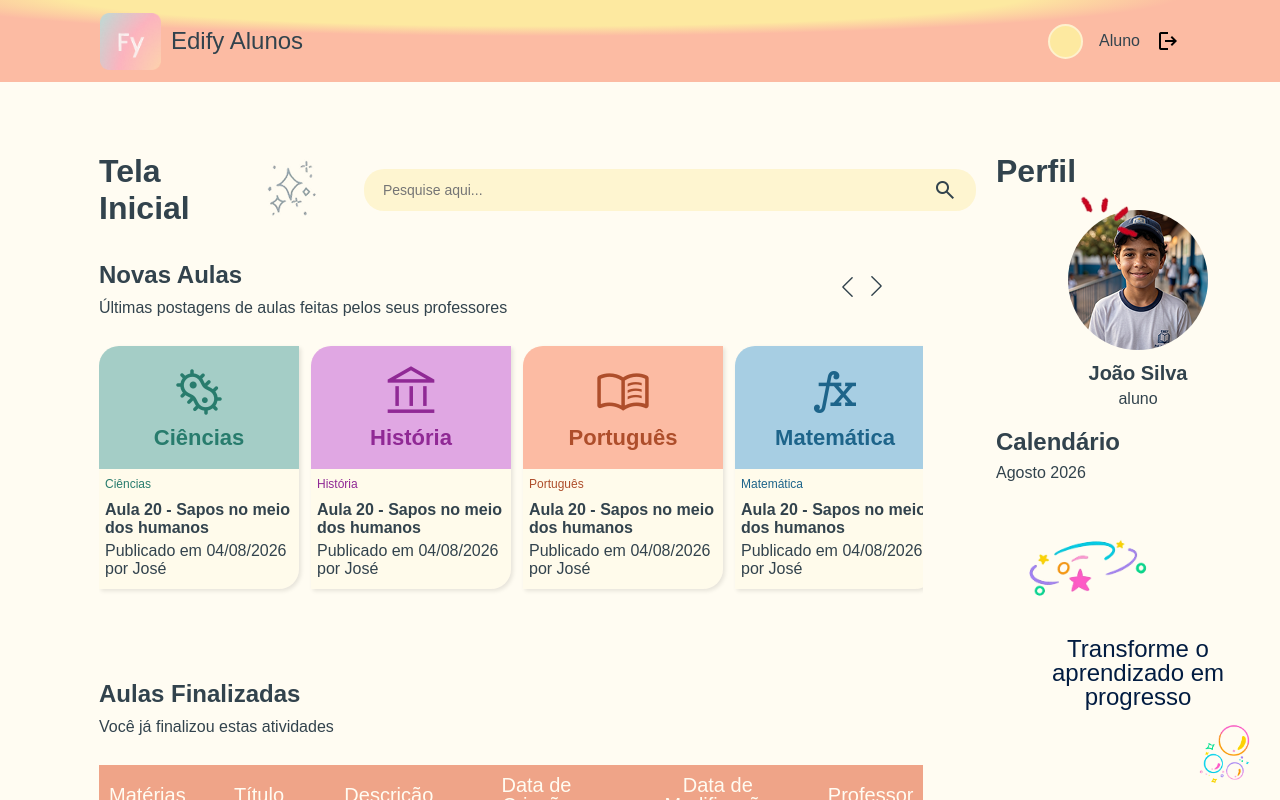
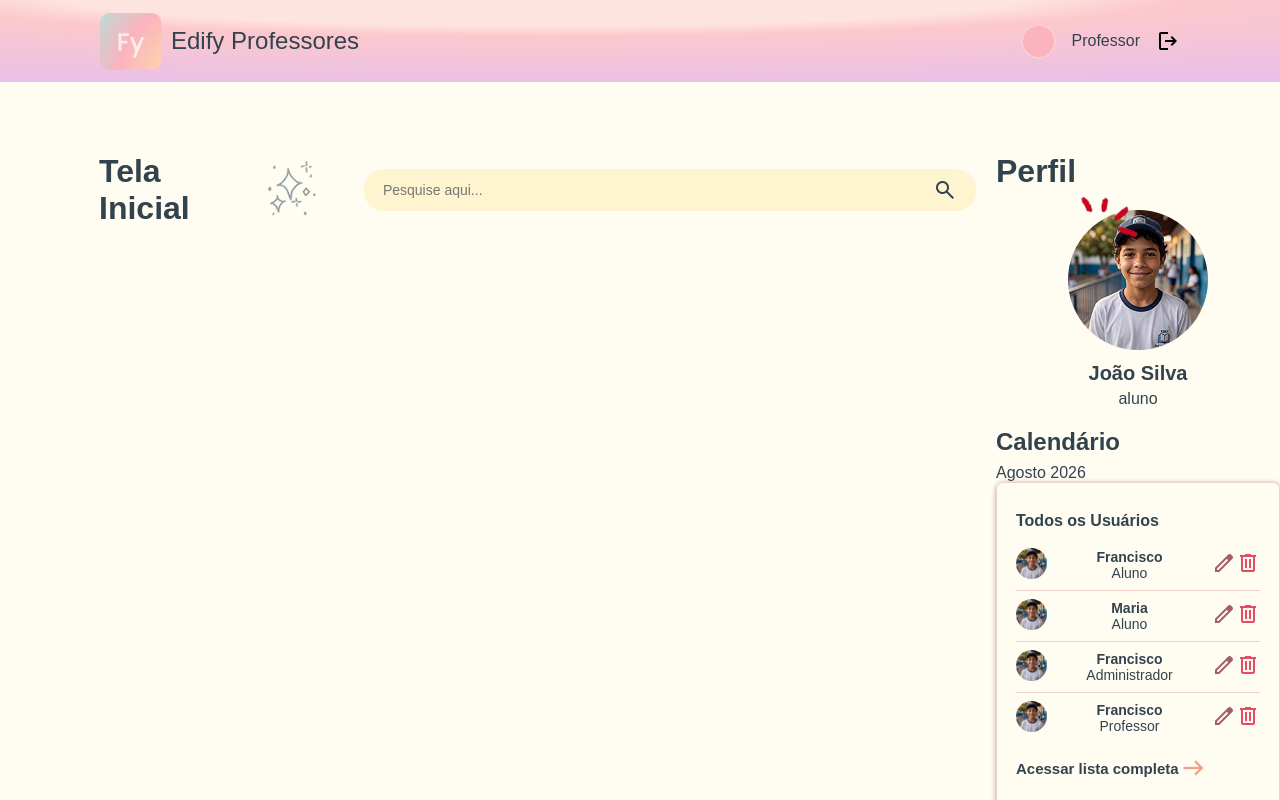
Before and after one commit to david-pessoa/tech-challenge-frontend, a React (Vite) app: page / in a window 1280 px wide. Shown: the top 800 px of the page. Built offline with nearby package versions, Linux system fonts and the light colour scheme.

Commit message:
feat: add preview de lista de usuários na homepage dos professores e admins

```diff
--- a/index.html
+++ b/index.html
@@ -3,9 +3,10 @@
   <head>
     <meta charset="UTF-8" />
     <link rel="icon" type="image/svg+xml" href="/Logo.png" />
+    <!-- Os ícones devem estar em ordem alfabética -->
     <link
       rel="stylesheet"
-      href="https://fonts.googleapis.com/css2?family=Material+Symbols+Outlined:opsz,wght,FILL,GRAD@20..48,100..700,0..1,-50..200&icon_names=logout,search,microbiology,account_balance,menu_book,function,globe"
+      href="https://fonts.googleapis.com/css2?family=Material+Symbols+Outlined:opsz,wght,FILL,GRAD@20..48,100..700,0..1,-50..200&icon_names=account_balance,arrow_right_alt,delete,edit,function,globe,logout,menu_book,microbiology,search"
     />
 
     <meta name="viewport" content="width=device-width, initial-scale=1.0" />
--- a/src/components/UserListPreview.tsx
+++ b/src/components/UserListPreview.tsx
@@ -3,6 +3,8 @@ import type { Role } from '../types/Roles';
 
 import bubbles from '../assets/bubbles.png';
 import galaxy from '../assets/galaxy.png';
+import userPhoto from '../assets/userPhoto.png';
+import { capitalize } from '../utils/functions';
 
 type UserListPreviewProps = {
   role: Role;
@@ -38,11 +40,124 @@ const BubblesImage = styled.img`
   margin-left: auto;
 `;
 
-const UserListContainer = styled.div``;
-const UserList = styled.ul``;
+const UserListContainer = styled.div`
+  padding: 1.813rem 1.188rem;
+  box-sizing: border-box;
+  width: 100%;
+  border: 1px solid #f0d2c7;
+  border-radius: 7px;
+  box-shadow: 0px 1px 4.9px 0px #0000005c;
+`;
+
+const UserList = styled.ul`
+  list-style: none;
+  margin: 10px 0;
+  & > *:not(:last-child) {
+    border-bottom: 1px solid #f0d2c7;
+  }
+`;
+
+const Item = styled.li`
+  display: flex;
+  align-items: center;
+  justify-content: space-between;
+  height: 3.125rem;
+`;
+
+const UserProfilePhoto = styled.img`
+  width: 1.938rem;
+  height: 1.938rem;
+  border-radius: 50%;
+`;
+
+const UserNameRoleContainer = styled.div`
+  display: flex;
+  flex-direction: column;
+  justify-content: center;
+  align-items: center;
+`;
+
+const UserName = styled.p`
+  font-size: 14px;
+  font-weight: 600;
+`;
+
+const UserRole = styled.p`
+  font-size: 14px;
+`;
+
+const EditIcon = styled.span`
+  color: #a15e6d;
+  font-size: 24px;
+`;
+
+const DeleteIcon = styled.span`
+  color: #e64b63;
+  font-size: 24px;
+`;
+
+const AccessUserListButton = styled.a`
+  color: #32434d;
+  font-weight: 600;
+  text-decoration: none;
+  display: flex;
+  align-items: center;
+
+  & * {
+    transition: all 0.3s ease;
+  }
+
+  & .arrow-icon {
+    font-size: 30px;
+    color: #efa488;
+    margin-left: 0;
+  }
+
+  & .sentence {
+    font-size: 15px;
+  }
+
+  &:hover {
+    .sentence {
+      color: #b16c9c;
+    }
+    .arrow-icon {
+      margin-left: 10px;
+    }
+  }
+`;
 
 export default function UserListPreview({ role }: UserListPreviewProps) {
-  const listaUsers = ['oi'];
+  const listaUsers = [
+    {
+      id: 'c2b58a4e-c4cf-4e20-978c-c1f2793ee18c',
+      matricula: '101010',
+      nome: 'Francisco',
+      role: 'ALUNO',
+      foto: userPhoto,
+    },
+    {
+      id: 'c2b58a4e-c4cf-4e20-978c-c1f2793ee18c',
+      matricula: '101010',
+      nome: 'Maria',
+      role: 'ALUNO',
+      foto: userPhoto,
+    },
+    {
+      id: 'c2b58a4e-c4cf-4e20-978c-c1f2793ee18c',
+      matricula: '101010',
+      nome: 'Francisco',
+      role: 'ADMIN',
+      foto: userPhoto,
+    },
+    {
+      id: 'c2b58a4e-c4cf-4e20-978c-c1f2793ee18c',
+      matricula: '202020',
+      nome: 'Francisco',
+      role: 'PROFESSOR',
+      foto: userPhoto,
+    },
+  ];
 
   return (
     <>
@@ -55,22 +170,29 @@ export default function UserListPreview({ role }: UserListPreviewProps) {
       ) : (
         <UserListContainer>
           <h3>Todos os Usuários</h3>
-          <UserList>{listaUsers.map((user, i => (
-            <li key={i}>
-              <div>
-                <img src="" alt="" />
-              </div>
-              <div>
-                <p>Nome</p>
-                <p>Role</p>
-              </div>
-              <div>
-                <i>Edit</i>
-                <i>Remove</i>
-              </div>
-            </li>
-
-          )))}</UserList>
+          <UserList>
+            {listaUsers.map((user, i) => (
+              <Item key={i}>
+                <div>
+                  <UserProfilePhoto src={user.foto} alt={`Foto de perfil da ${user.nome}`} />
+                </div>
+                <UserNameRoleContainer>
+                  <UserName>{user.nome}</UserName>
+                  <UserRole>
+                    {user.role === 'ADMIN' ? 'Administrador' : capitalize(user.role)}
+                  </UserRole>
+                </UserNameRoleContainer>
+                <div>
+                  <EditIcon className="material-symbols-outlined">edit</EditIcon>
+                  <DeleteIcon className="material-symbols-outlined">delete</DeleteIcon>
+                </div>
+              </Item>
+            ))}
+          </UserList>
+          <AccessUserListButton href="/user/list">
+            <span className="sentence">Acessar lista completa</span>
+            <span className="material-symbols-outlined arrow-icon">arrow_right_alt</span>
+          </AccessUserListButton>
         </UserListContainer>
       )}
     </>
--- a/src/components/ViewedPostsTable.tsx
+++ b/src/components/ViewedPostsTable.tsx
@@ -62,12 +62,14 @@ export default function ViewedPostsTable({ dados }: ViewedPostsTableProps) {
   return (
     <Table>
       <thead>
+        <tr>
           <th>Matérias</th>
           <th>Título</th>
           <th>Descrição</th>
           <th>Data de Criação</th>
           <th>Data de Modificação</th>
           <th>Professor</th>
+        </tr>
       </thead>
       <tbody>
         {dados.map((post, i) => (
--- a/src/pages/Home.tsx
+++ b/src/pages/Home.tsx
@@ -56,7 +56,7 @@ const InputSearch = styled.input`
 
 const Aside = styled.aside`
   margin-left: 20px;
-  width: 23.459vw
+  width: 23.459vw;
 `;
 
 const ProfileImageContainer = styled.div`
@@ -106,7 +106,7 @@ export default function Home() {
 
   // Fazer lógica para obter informações do usuário do back-end
 
-  const role: Role = 'ALUNO';
+  const role: Role = 'PROFESSOR';
 
   return (
     <>
```
Also changed, not shown: src/types/User.ts (added, +8 -0 lines). Lines whose indentation alone changed are shown as unchanged.
